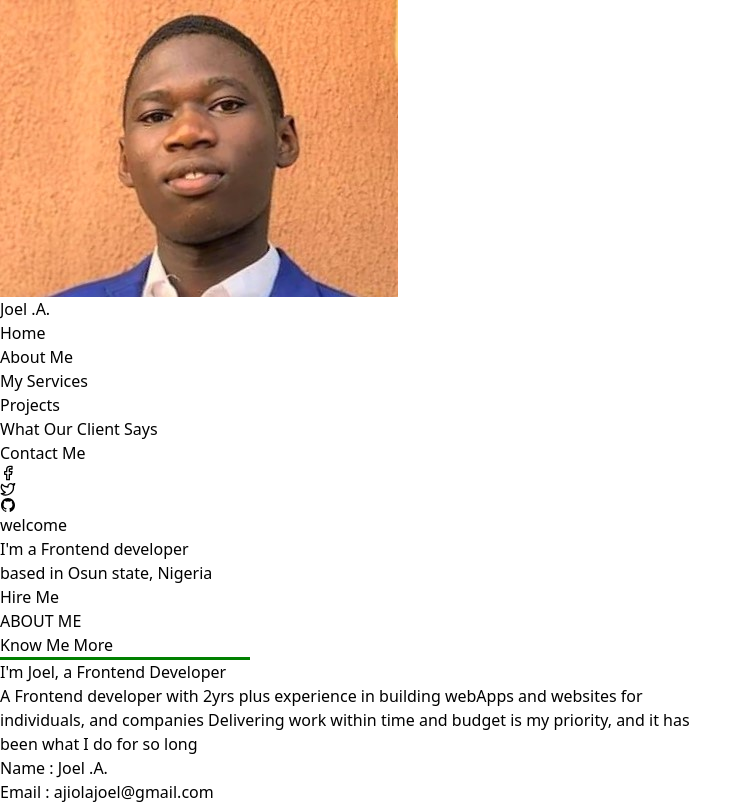
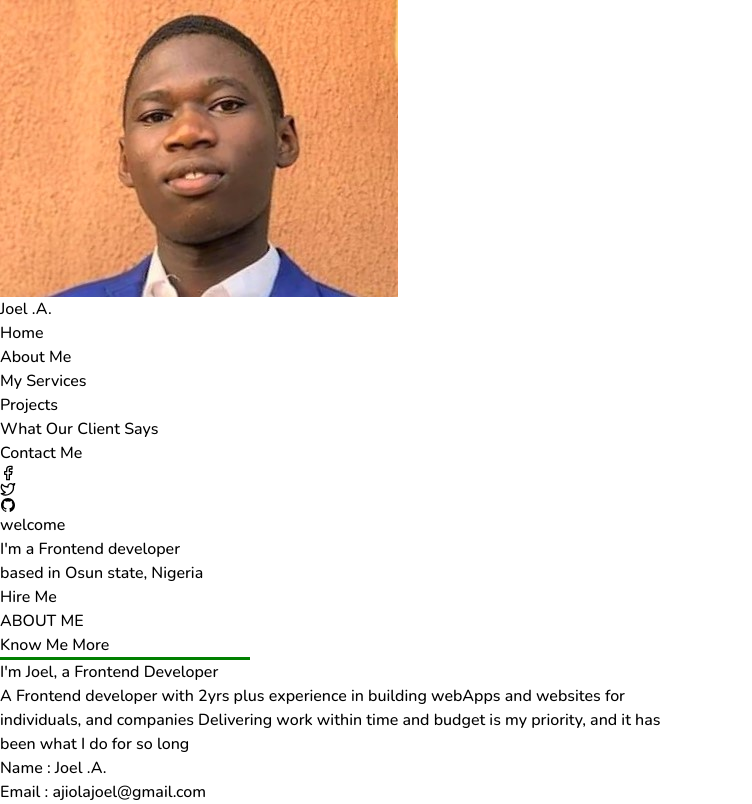
Before and after one commit to Joel0007tech/joel-folio, a React (Vite) app: page / in a window 1280 px wide. Shown: the top 804 px of the page, without its empty margins (0-752 px from the left). Built offline with nearby package versions, Linux system fonts and the light colour scheme.

Commit message:
update to my portfolio

```diff
--- a/index.html
+++ b/index.html
@@ -4,6 +4,10 @@
     <meta charset="UTF-8" />
     <link rel="icon" type="image/svg+xml" href="/vite.svg" />
     <meta name="viewport" content="width=device-width, initial-scale=1.0" />
+    <link rel="preconnect" href="https://fonts.googleapis.com">
+    <link rel="preconnect" href="https://fonts.googleapis.com">
+    <link rel="preconnect" href="https://fonts.gstatic.com" crossorigin>
+    <link href="https://fonts.googleapis.com/css2?family=DM+Sans:opsz,wght@9..40,300&family=Dosis:wght@300&family=Lato:wght@700&family=Nunito:wght@500&family=Poppins:wght@300&display=swap" rel="stylesheet">
     <title>Joel's portfolio</title>
   </head>
   <body>
--- a/src/index.css
+++ b/src/index.css
@@ -1,6 +1,10 @@
 @import "tailwindcss/base";
 @import "tailwindcss/components";
 @import "tailwindcss/utilities";
+
+body {
+    font-family: 'Nunito', sans-serif;
+}
 
 #border-line{
     border: 3px solid green;
```
